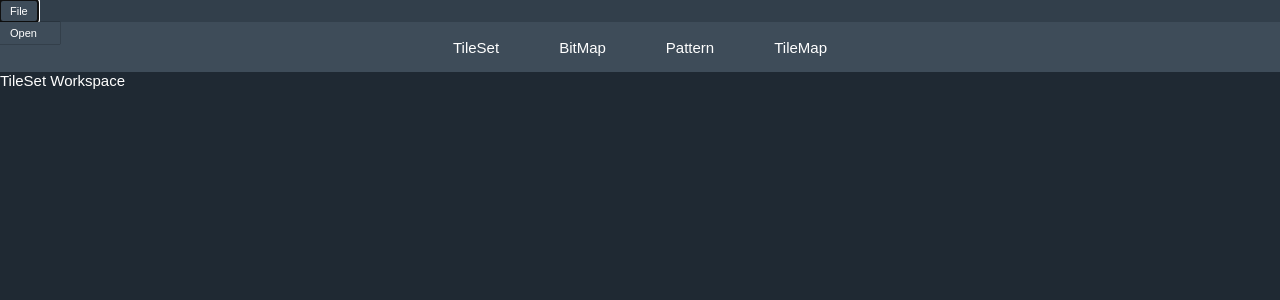
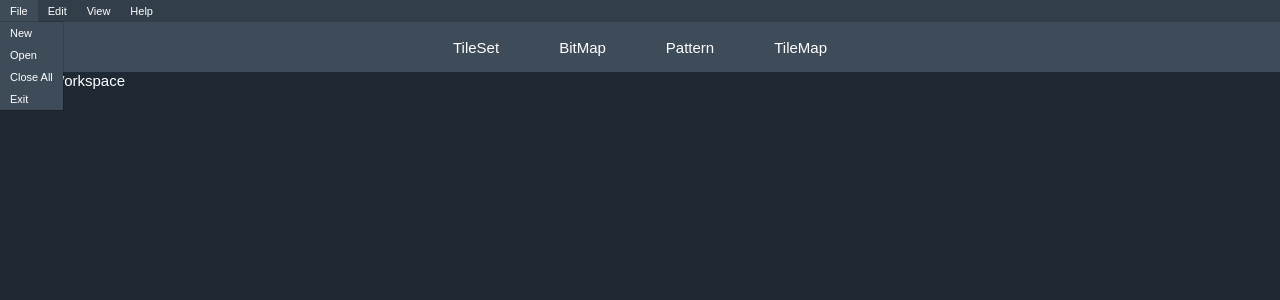
Before and after one commit to NickSpyker/wave-master, a Vue app: page / in a window 1280 px wide. Both pictures are taken after a click on the button "File". Shown: the top 300 px of the page. Built offline with nearby package versions, Linux system fonts and the light colour scheme.

Commit message:
complet main menu

```diff
--- a/src/components/buttons/MenuButton.vue
+++ b/src/components/buttons/MenuButton.vue
@@ -31,7 +31,7 @@ onMounted(() => button.value?.focus());
       >
           {{ props.text }}
       </button>
-      <div v-if="openDrawer && props.haveDrawer" class="drawer"
+      <div v-if="openDrawer" class="drawer"
         :style="drawerPos"
         @mouseleave="openDrawer = !openDrawer"
       >
@@ -59,8 +59,10 @@ button:hover {
     background-color: var(--gray700);
 }
 .drawer {
-    width: 60px;
+    display: flex;
+    place-items: start;
     position: absolute;
+    flex-direction: column;
     box-shadow: 0 0 1px 0 #000000;
     background-color: var(--gray700);
 }
--- a/src/entities/MainMenu.vue
+++ b/src/entities/MainMenu.vue
@@ -3,15 +3,30 @@
 </script>
 
 <template>
-  <div>
+  <div class="menu">
       <MenuButton :text="'File'" :have-drawer="true">
-          <MenuButton text="Open" :have-drawer="false" />
+          <MenuButton :text="'New'"        :have-drawer="false" />
+          <MenuButton :text="'Open'"       :have-drawer="false" />
+          <MenuButton :text="'Close All'"  :have-drawer="false" />
+          <MenuButton :text="'Exit'"       :have-drawer="false" />
+      </MenuButton>
+      <MenuButton :text="'Edit'" :have-drawer="true">
+          <MenuButton :text="'Undo'"       :have-drawer="false" />
+          <MenuButton :text="'Redo'"       :have-drawer="false" />
+      </MenuButton>
+      <MenuButton :text="'View'" :have-drawer="true">
+          <MenuButton :text="'Appearance'" :have-drawer="false" />
+      </MenuButton>
+      <MenuButton :text="'Help'" :have-drawer="true">
+          <MenuButton :text="'About'"      :have-drawer="false" />
       </MenuButton>
   </div>
 </template>
 
 <style scoped>
-div {
+.menu {
+    display: flex;
+    flex-direction: row;
     top: 0;
     left: 0;
     width: 100%;
```
